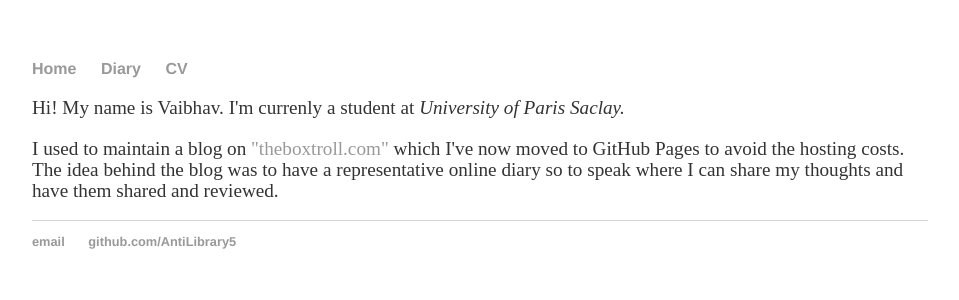
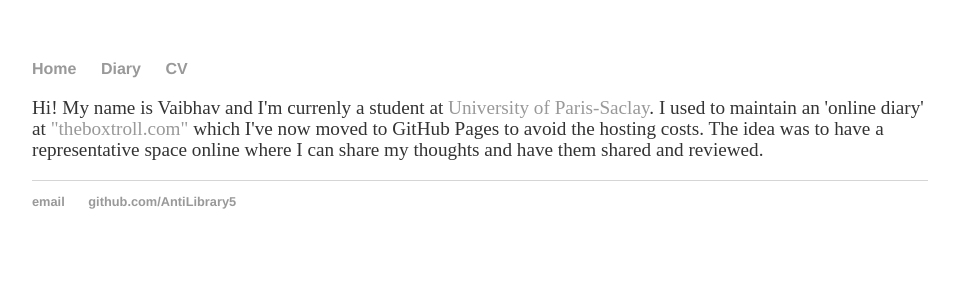
Before and after one commit to AntiLibrary5/AntiLibrary5.github.io, a Jekyll site: the page built from index.html, in a window 1280 px wide. Shown: the top 300 px of the page, without its empty margins (160-1119 px from the left). Built offline with Jekyll 4.4.1, drawn with Linux system fonts in a browser that asks for light colours.

Commit message:
Update index.html

```diff
--- a/index.html
+++ b/index.html
@@ -3,7 +3,7 @@ layout: default
 title: Vaibhav Arora, theboxtroll
 ---
 <div class="blurb">
-	<p>Hi! My name is Vaibhav. I'm currenly a student at <em>University of Paris Saclay.</em>
-	<p>I used to maintain a blog on <a href="https://theboxtroll.com">"theboxtroll.com"</a> which I've now moved to GitHub Pages to avoid the hosting costs.
-		The idea behind the blog was to have a representative online diary so to speak where I can share my thoughts and have them shared and reviewed.</p>
+	<p>Hi! My name is Vaibhav and I'm currenly a student at <a href="https://www.universite-paris-saclay.fr/en">University of Paris-Saclay</a>.
+		I used to maintain an 'online diary' at <a href="/diary">"theboxtroll.com"</a> which I've now moved to GitHub Pages to avoid the hosting costs.
+		The idea was to have a representative space online where I can share my thoughts and have them shared and reviewed.</p>
 </div><!-- /.blurb -->
```
